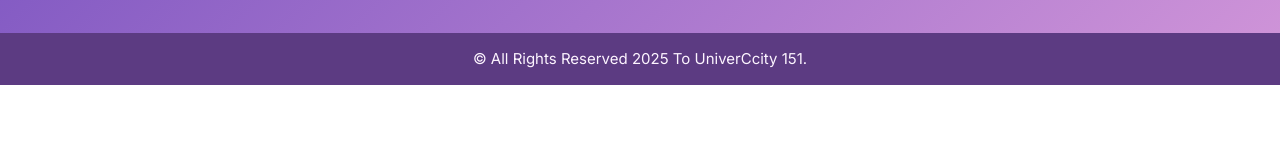
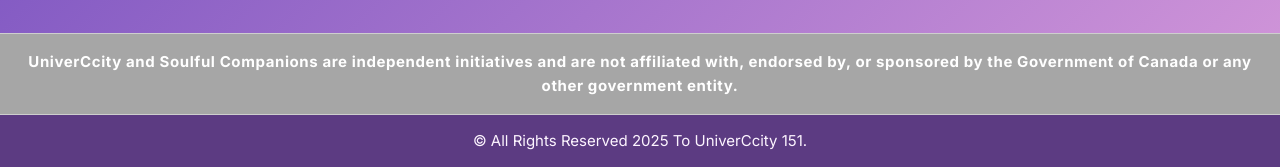
Before and after one commit to prv-proton/joey-self-healing, a plain HTML site: page index.html in a window 1280 px wide. Shown: the part 2752-2919 px from the top of the page. Before the commit the page ends 2837 px from the top, so only its background shows below. Drawn offline with nearby package versions, Linux system fonts and the light colour scheme.

Commit message:
Add disclaimer

```diff
--- a/partials/footer.html
+++ b/partials/footer.html
@@ -36,5 +36,8 @@
       </div>
     </div>
   </div>
+  <div class="footer-disclaimer">
+    UniverCcity and Soulful Companions are independent initiatives and are not affiliated with, endorsed by, or sponsored by the Government of Canada or any other government entity.
+  </div>
   <div class="footer-bottom">© All Rights Reserved 2025 To UniverCcity 151.</div>
 </footer>
--- a/styles.css
+++ b/styles.css
@@ -1162,6 +1162,19 @@
   font-weight: 700;
 }
 
+.footer-disclaimer {
+  background: rgba(0, 0, 0, 0.35);
+  color: #fff;
+  padding: 16px 18px;
+  text-align: center;
+  font-size: 15px;
+  font-weight: 700;
+  letter-spacing: 0.04em;
+  line-height: 1.6;
+  border-top: 1px solid rgba(255, 255, 255, 0.45);
+  border-bottom: 1px solid rgba(255, 255, 255, 0.45);
+}
+
 .footer-bottom {
   text-align: center;
   background: var(--footer-bottom-bg);
```
